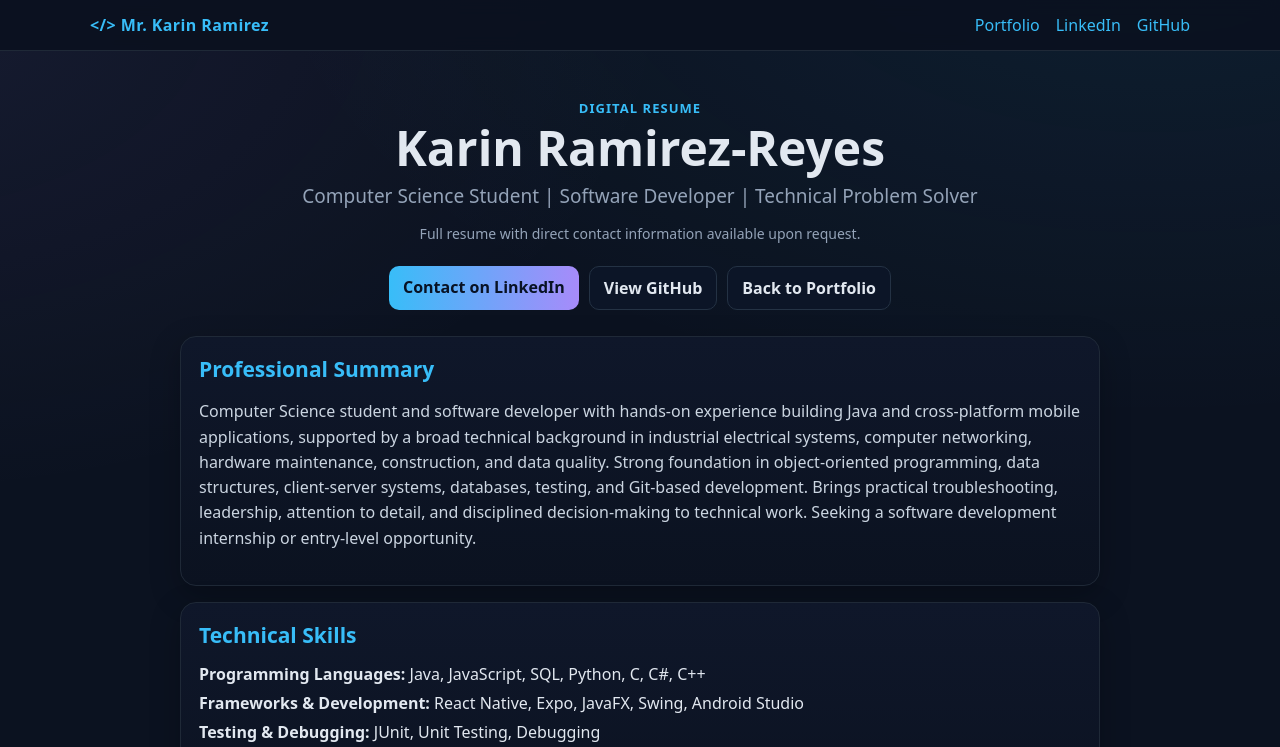
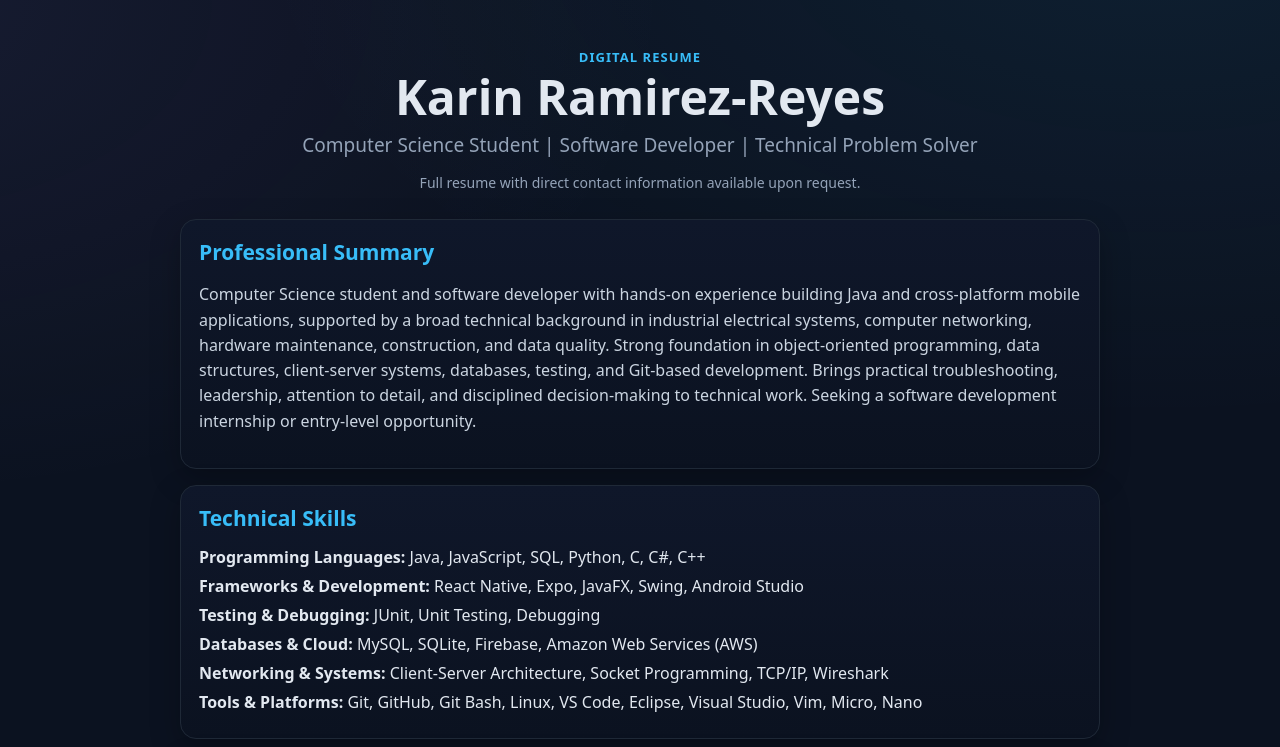
Before and after one commit to karinramirez93/karinramirez93.github.io, a plain HTML site: page resume.html in a window 1280 px wide. Shown: the top 747 px of the page. Drawn offline with Linux system fonts and the light colour scheme.

Commit message:
move resume actions to page footer

```diff
--- a/resume.html
+++ b/resume.html
@@ -21,17 +21,6 @@
     This public version intentionally avoids private contact information.
     Visitors can return to the portfolio or continue the conversation through professional profiles.
   -->
-  <header class="resume-site-header">
-    <div class="container resume-nav">
-      <a class="logo" href="index.html">&lt;/&gt; Mr. Karin Ramirez</a>
-
-      <nav class="resume-nav-links" aria-label="Resume navigation">
-        <a href="index.html">Portfolio</a>
-        <a href="https://www.linkedin.com/in/karin-ramirez-reyes" target="_blank" rel="noopener">LinkedIn</a>
-        <a href="https://github.com/karinramirez93" target="_blank" rel="noopener">GitHub</a>
-      </nav>
-    </div>
-  </header>
 
   <main class="container resume-shell">
     <!--
@@ -53,12 +42,6 @@
         Full resume with direct contact information available upon request.
       </p>
 
-      <!-- Professional contact options remain public and are safe to share broadly. -->
-      <div class="resume-actions">
-        <a class="btn" href="https://www.linkedin.com/in/karin-ramirez-reyes" target="_blank" rel="noopener">Contact on LinkedIn</a>
-        <a class="btn btn-secondary" href="https://github.com/karinramirez93" target="_blank" rel="noopener">View GitHub</a>
-        <a class="btn btn-secondary" href="index.html">Back to Portfolio</a>
-      </div>
     </section>
 
     <!--
@@ -273,10 +256,15 @@
       </ul>
     </section>
 
-    <!-- Bottom actions keep the professional contact path easy to reach on long mobile pages. -->
-    <section class="resume-bottom-actions" aria-label="Professional contact options">
+    <!--
+      FINAL RESUME ACTIONS
+      Public contact/navigation links are intentionally grouped at the end instead of occupying
+      a permanent header. This keeps the resume itself focused and avoids exposing private details.
+    -->
+    <section class="resume-bottom-actions resume-final-actions" aria-label="Professional contact options">
       <a class="btn" href="https://www.linkedin.com/in/karin-ramirez-reyes" target="_blank" rel="noopener">Contact on LinkedIn</a>
-      <a class="btn btn-secondary" href="index.html">Return to Portfolio</a>
+      <a class="btn btn-secondary" href="https://github.com/karinramirez93" target="_blank" rel="noopener">View GitHub</a>
+      <a class="btn btn-secondary" href="index.html">Back to Portfolio</a>
     </section>
   </main>
 </body>
```
